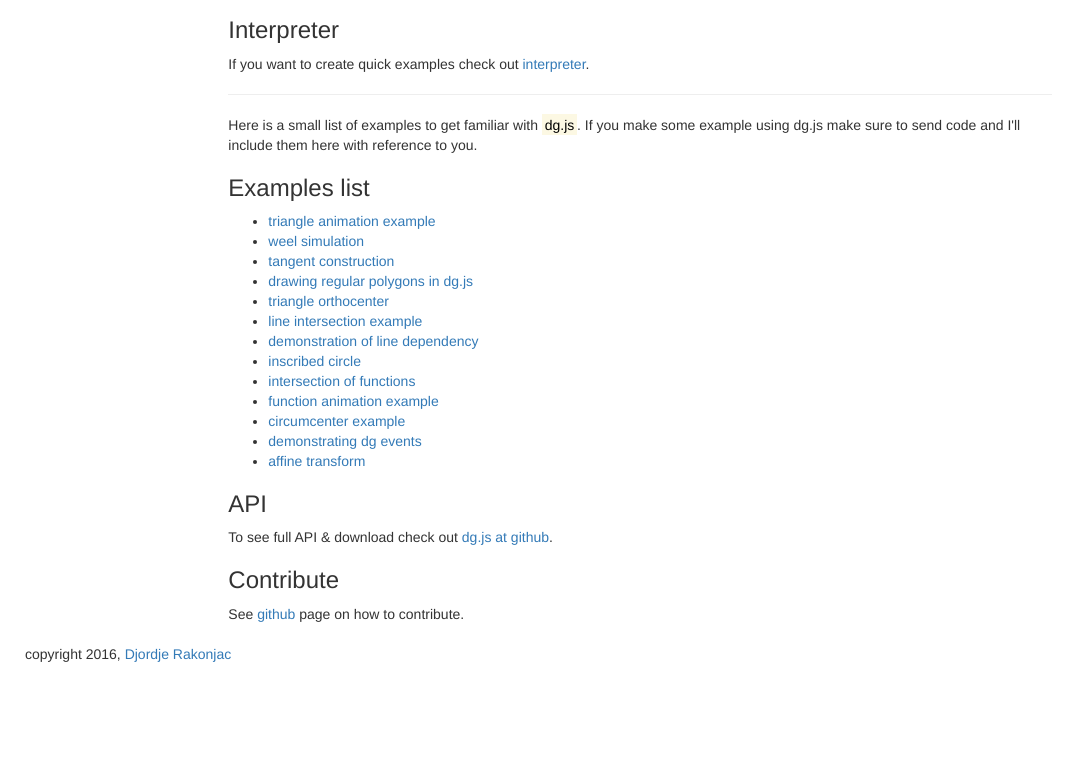
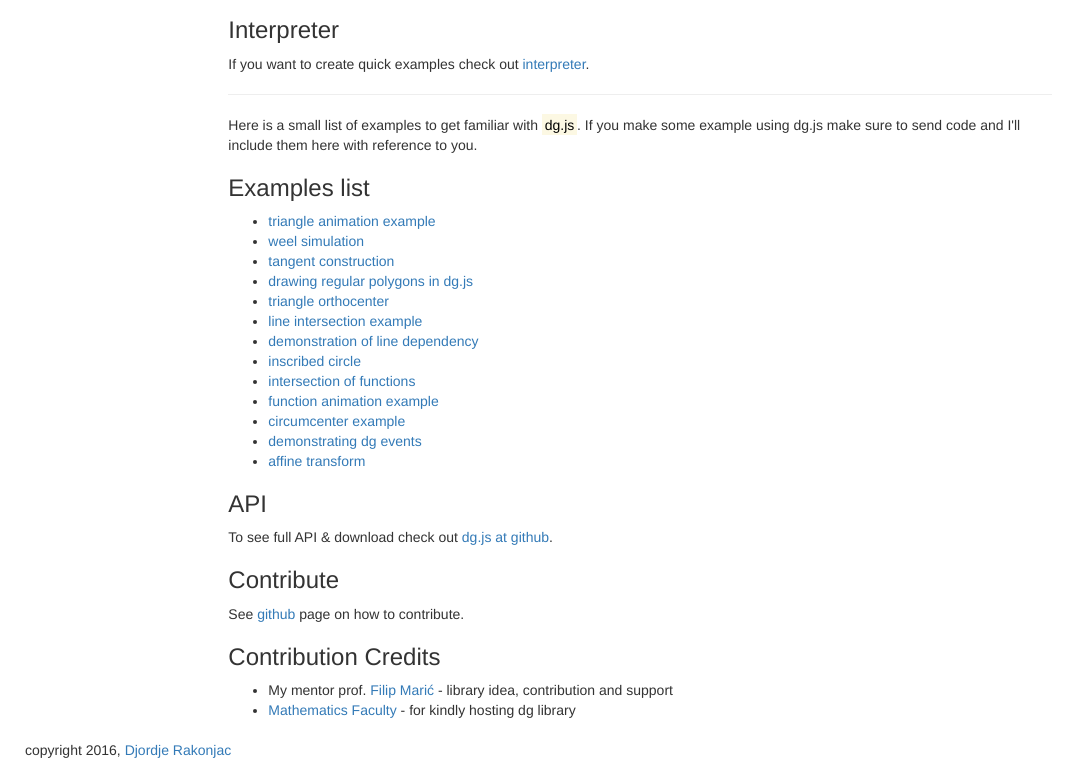
Before and after one commit to djr4/dg, a plain HTML site: page index.html in a window 1280 px wide. Shown: the part 181-951 px from the top of the page, without its empty margins (0-1074 px from the left). Before the commit the page ends 855 px from the top, so only its background shows below. Drawn offline with nearby package versions, Linux system fonts and the light colour scheme.

Commit message:
index update

```diff
--- a/index.html
+++ b/index.html
@@ -87,6 +87,11 @@
 				<p>
 					See <a href="https://github.com/ddr-/dg">github</a> page on how to contribute.
 				</p>
+				<h3>Contribution Credits</h3>
+				<ul>
+					<li>My mentor prof. <a href="http://www.matf.bg.ac.rs/~filip/">Filip Marić</a> - library idea, contribution and support</li>
+					<li><a href="http://www.matf.bg.ac.rs/">Mathematics Faculty</a> - for kindly hosting dg library</li>
+				</ul>
 			</div>
 			<div class="col-md-2">
 
```
Also changed, not shown: README.md.
